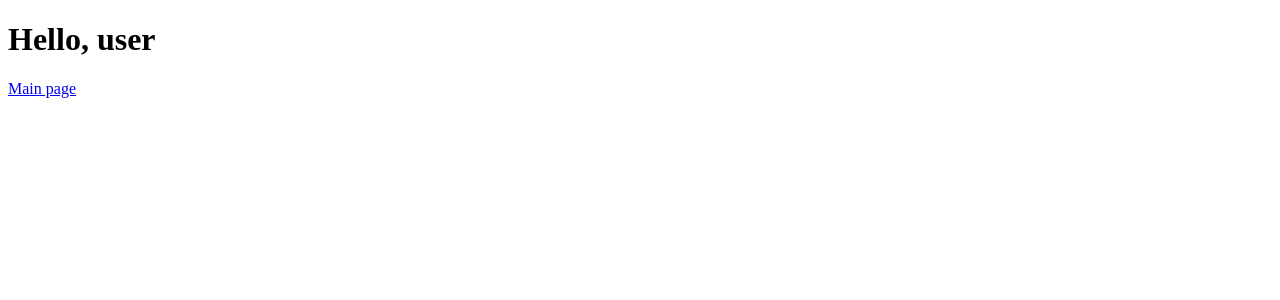
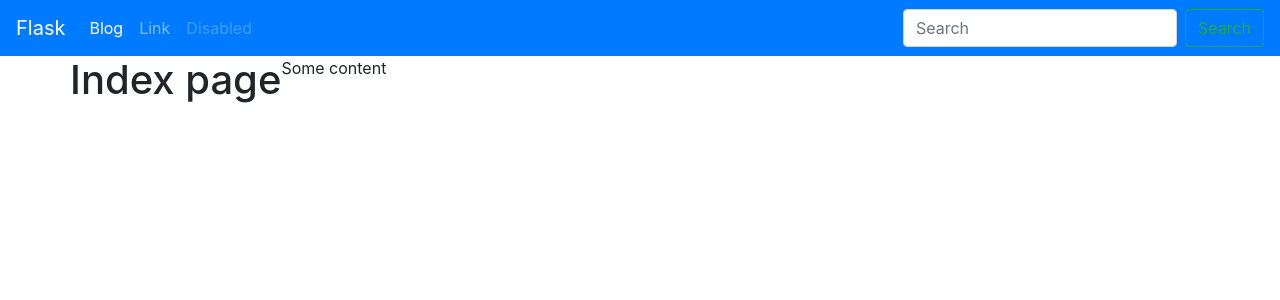
Before and after one commit to m0n0l1t/WatchLate, a Flask app: page / in a window 1280 px wide. Shown: the top 300 px of the page. Run offline with Flask 2, Linux system fonts and the light colour scheme; some libraries are stand-ins or nearby versions.

Commit message:
create first blueprint and add templates

```diff
--- a/app.py
+++ b/app.py
@@ -1,31 +1,10 @@
-from collections import namedtuple
+from flask import Flask
+from config import Configuration
 
-from flask import Flask, render_template, redirect, url_for, request
+from posts.blueprint import posts
+
 
 app = Flask(__name__)
+app.config.from_object(Configuration)
 
-Message = namedtuple('Message', 'text tag')
-messages = []
-
-
-@app.route('/', methods=['GET'])
-def hello_world():
-    return render_template('index.html')
-
-
-@app.route('/main', methods=['GET'])
-def main():
-    return render_template('main.html', messages=messages)
-
-
-@app.route('/add_message', methods=['POST'])
-def add_message():
-    text = request.form['text']
-    tag = request.form['tag']
-    messages.append(Message(text, tag))
-
-    return redirect(url_for('main'))
-
-
-if __name__ == '__main__':
-    app.run()
+app.register_blueprint(posts, url_prefix='/blog')
--- /dev/null
+++ b/config.py
@@ -0,0 +1,2 @@
+class Configuration(object):
+    DEBUG = True
--- /dev/null
+++ b/main.py
@@ -0,0 +1,5 @@
+from app import app
+import view
+
+if __name__ == '__main__':
+    app.run()
--- /dev/null
+++ b/templates/base.html
@@ -0,0 +1,53 @@
+<!DOCTYPE html>
+<html lang="en">
+<head>
+    <meta charset="UTF-8">
+    <title>
+        {% block title %}
+        {% endblock %} | Flask app
+    </title>
+    <link rel="stylesheet" href="https://stackpath.bootstrapcdn.com/bootstrap/4.4.1/css/bootstrap.min.css" integrity="sha384-Vkoo8x4CGsO3+Hhxv8T/Q5PaXtkKtu6ug5TOeNV6gBiFeWPGFN9MuhOf23Q9Ifjh" crossorigin="anonymous">
+</head>
+<body>
+
+<nav class="navbar navbar-expand-lg navbar-dark bg-primary">
+  <a class="navbar-brand" href="{{ url_for('index') }}">Flask</a>
+  <button class="navbar-toggler" type="button" data-toggle="collapse" data-target="#navbarSupportedContent" aria-controls="navbarSupportedContent" aria-expanded="false" aria-label="Toggle navigation">
+    <span class="navbar-toggler-icon"></span>
+  </button>
+
+  <div class="collapse navbar-collapse" id="navbarSupportedContent">
+    <ul class="navbar-nav mr-auto">
+      <li class="nav-item active">
+        <a class="nav-link" href="{{ url_for('posts.index') }}">Blog <span class="sr-only">(current)</span></a>
+      </li>
+      <li class="nav-item">
+        <a class="nav-link" href="#">Link</a>
+      </li>
+
+      <li class="nav-item">
+        <a class="nav-link disabled" href="#" tabindex="-1" aria-disabled="true">Disabled</a>
+      </li>
+    </ul>
+    <form class="form-inline my-2 my-lg-0">
+      <input class="form-control mr-sm-2" type="search" placeholder="Search" aria-label="Search">
+      <button class="btn btn-outline-success my-2 my-sm-0" type="submit">Search</button>
+    </form>
+  </div>
+</nav>
+
+<div class="container">
+    <div class="row">
+    <h1>
+        {% block content_title %}
+
+        {% endblock %}
+    </h1>
+     {% block content %}
+
+        {% endblock %}
+    </div>
+</div>
+
+</body>
+</html>
--- a/templates/index.html
+++ b/templates/index.html
@@ -1,11 +1,13 @@
-<!DOCTYPE html>
-<html lang="en">
-<head>
-    <meta charset="UTF-8">
-    <title>Title</title>
-</head>
-<body>
-<h1>Hello, user</h1>
-<a href="{{url_for('main')}}">Main page</a>
-</body>
-</html>
+{%  extends 'base.html' %}
+
+{% block title  %}
+    Index page
+{% endblock %}
+
+{% block content_title  %}
+    Index page
+{% endblock %}
+
+{% block content  %}
+    Some content
+{% endblock %}
--- /dev/null
+++ b/view.py
@@ -0,0 +1,7 @@
+from app import app
+from flask import render_template
+
+
+@app.route('/')
+def index():
+    return render_template('index.html')
```
Also changed, not shown: posts/blueprint.py (added, +9 -0 lines), posts/templates/posts/index.html (added, +13 -0 lines), templates/main.html (+7 -1 lines).
